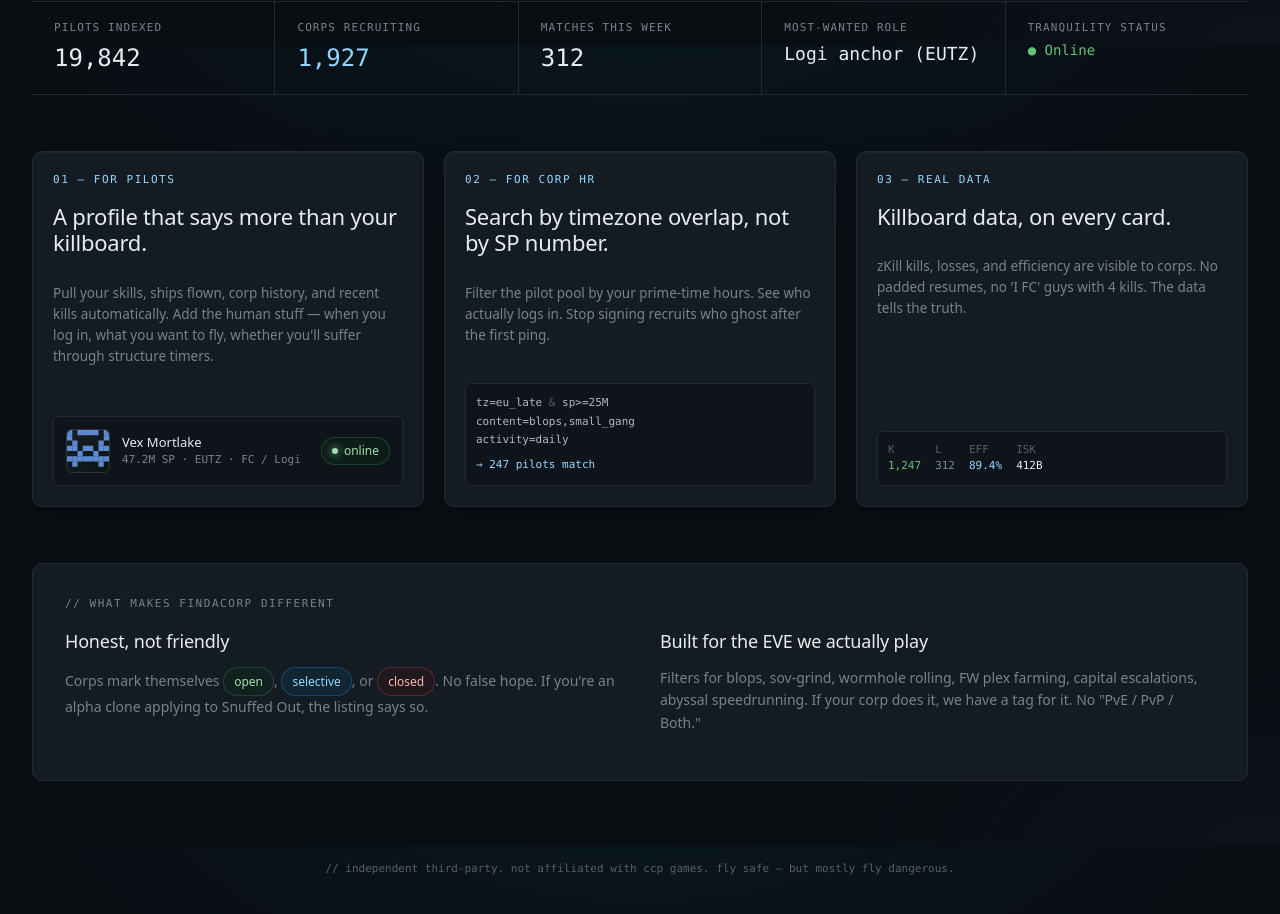
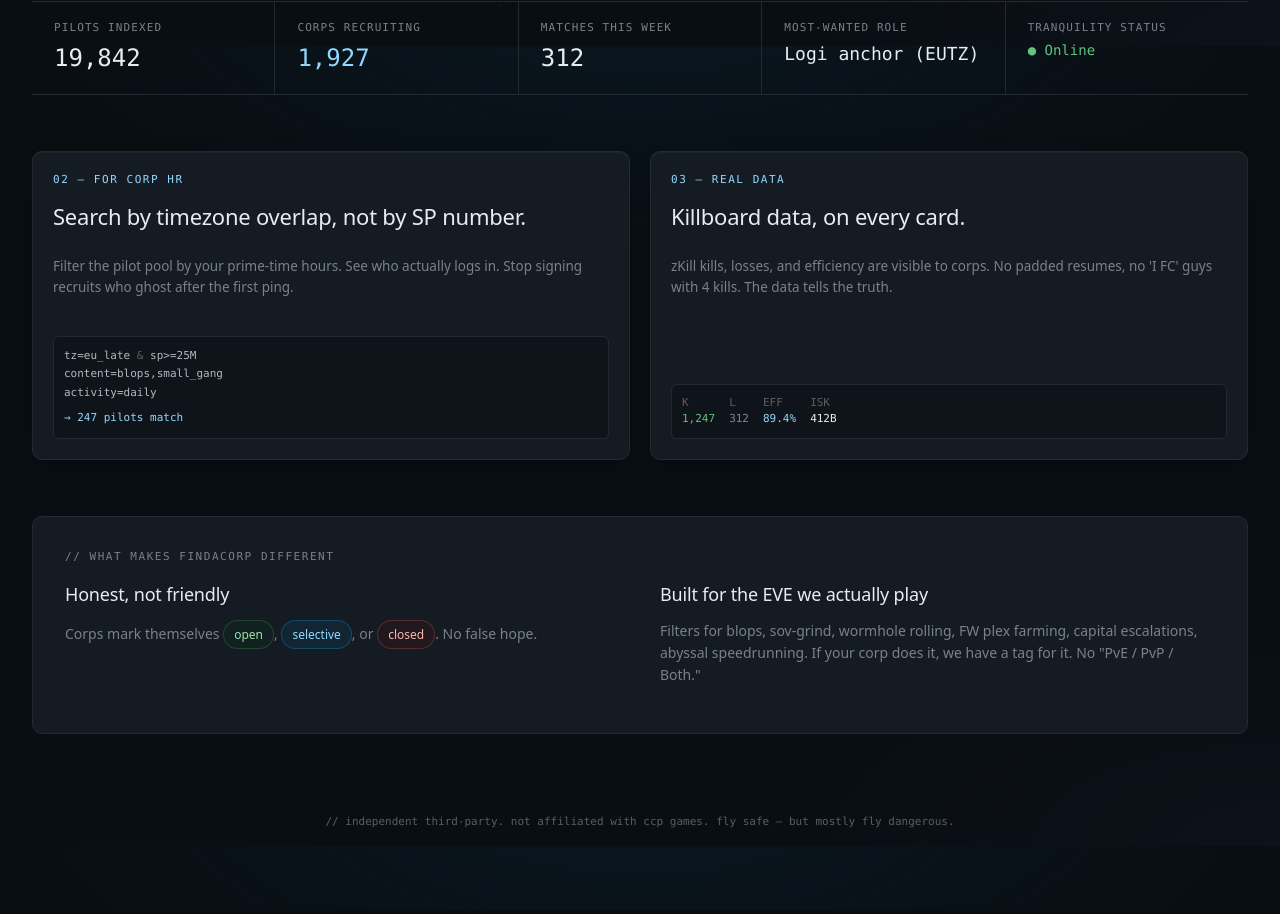
Before and after one commit to blinddreamer/findacorp, a React (Vite) app in the folder frontend/: page / in a window 1280 px wide. Shown: the part 754-1668 px from the top of the page. Built offline with nearby package versions, Linux system fonts and the light colour scheme.

Commit message:
landingpage fixes

```diff
--- a/frontend/index.html
+++ b/frontend/index.html
@@ -4,7 +4,16 @@
     <meta charset="UTF-8" />
     <link rel="icon" type="image/svg+xml" href="/favicon.svg" />
     <meta name="viewport" content="width=device-width, initial-scale=1.0" />
-    <title>frontend</title>
+    <title>FINDACORP</title>
+    <!-- Default Statcounter code for findacorp https://findacorp.org/ -->
+    <script type="text/javascript">
+      var sc_project=13326159;
+      var sc_invisible=1;
+      var sc_security="c3d7b22f";
+    </script>
+    <script type="text/javascript" src="https://www.statcounter.com/counter/counter.js" async></script>
+    <noscript><div class="statcounter"><a title="Web Analytics" href="https://statcounter.com/" target="_blank"><img class="statcounter" src="https://c.statcounter.com/13326159/0/c3d7b22f/1/" alt="Web Analytics" referrerPolicy="no-referrer-when-downgrade"></a></div></noscript>
+    <!-- End of Statcounter Code -->
   </head>
   <body>
     <div id="root"></div>
--- a/frontend/src/App.tsx
+++ b/frontend/src/App.tsx
@@ -78,6 +78,25 @@
   const navigate = useNavigate();
   const location = useLocation();
   const currentPath = location.pathname;
+
+  useEffect(() => {
+    const staticTitles: Record<string, string> = {
+      '/': 'FINDACORP',
+      '/search/corps': 'Find a Corp · FINDACORP',
+      '/search/pilots': 'Find Pilots · FINDACORP',
+      '/inbox': 'Inbox · FINDACORP',
+    };
+    const title = staticTitles[currentPath];
+    if (title) {
+      document.title = title;
+    } else if (currentPath.startsWith('/pilots/')) {
+      document.title = 'Pilot · FINDACORP';
+    } else if (currentPath.startsWith('/corps/')) {
+      document.title = 'Corp · FINDACORP';
+    } else {
+      document.title = 'FINDACORP';
+    }
+  }, [currentPath]);
 
   const links = [
     { path: '/', label: 'Home' },
--- a/frontend/src/screens/CorpListingScreen.tsx
+++ b/frontend/src/screens/CorpListingScreen.tsx
@@ -1,4 +1,4 @@
-import { useState } from 'react';
+import { useState, useEffect } from 'react';
 import { useParams } from 'react-router-dom';
 import { useQuery, useQueryClient } from '@tanstack/react-query';
 import { getCorp, updateCorp, getPilot, syncCorp } from '../api/profileApi';
@@ -50,6 +50,10 @@
     staleTime: 5 * 60 * 1000,
     enabled: !!id,
   });
+
+  useEffect(() => {
+    if (c?.name) document.title = `${c.name} · FINDACORP`;
+  }, [c?.name]);
 
   const { data: myPilot } = useQuery({
     queryKey: ['pilot', auth.characterId],
--- a/frontend/src/screens/LandingScreen.tsx
+++ b/frontend/src/screens/LandingScreen.tsx
@@ -1,5 +1,4 @@
 import { useNavigate } from 'react-router-dom';
-import Avatar from '../components/Avatar';
 import Btn from '../components/Btn';
 import Pill from '../components/Pill';
 import { useAuth } from '../auth/useAuth';
@@ -18,7 +17,7 @@
         <div className="eyebrow accent">// FINDACORP · v1.0 · pilots online</div>
         <h1>Stop ratting alone. Find your fleet.</h1>
         <p className="lede">
-          FINDACORP is a third-party recruitment platform for New Eden. Pilots build a real profile from ESI + zKill data — no more "20m SP DPS LFC" forum posts. Corp HR searches by what actually matters: timezone overlap, content type, doctrine ownership.
+          FINDACORP is a third-party recruitment platform for New Eden. Pilots build a real profile from ESI + zKill data — no more "20m SP DPS LFC" forum posts. Corp HR searches by what actually matters: timezone overlap, content type.
         </p>
         <div className="ctas">
           {!auth.token && (
@@ -44,13 +43,7 @@
         <div className="cell"><div className="k">Tranquility status</div><div className="v" style={{ fontSize: 14, color: 'var(--good)' }}>● Online</div></div>
       </div>
 
-      <div style={{ display: 'grid', gridTemplateColumns: '1fr 1fr 1fr', gap: 20, marginTop: 32 }}>
-        <FeatureCard
-          tag="01 — FOR PILOTS"
-          title="A profile that says more than your killboard."
-          body="Pull your skills, ships flown, corp history, and recent kills automatically. Add the human stuff — when you log in, what you want to fly, whether you'll suffer through structure timers."
-          example={<MiniProfile />}
-        />
+      <div style={{ display: 'grid', gridTemplateColumns: '1fr 1fr', gap: 20, marginTop: 32 }}>
         <FeatureCard
           tag="02 — FOR CORP HR"
           title="Search by timezone overlap, not by SP number."
@@ -71,7 +64,7 @@
           <div>
             <h3 style={{ marginBottom: 10 }}>Honest, not friendly</h3>
             <p className="muted" style={{ fontSize: 14, lineHeight: 1.6 }}>
-              Corps mark themselves <Pill kind="good">open</Pill>, <Pill kind="accent">selective</Pill>, or <Pill kind="danger">closed</Pill>. No false hope. If you're an alpha clone applying to Snuffed Out, the listing says so.
+              Corps mark themselves <Pill kind="good">open</Pill>, <Pill kind="accent">selective</Pill>, or <Pill kind="danger">closed</Pill>. No false hope.
             </p>
           </div>
           <div>
@@ -101,19 +94,6 @@
   );
 }
 
-function MiniProfile() {
-  return (
-    <div style={{ background: 'var(--bg-base)', border: '1px solid var(--border-soft)', borderRadius: 6, padding: 12, display: 'flex', gap: 12, alignItems: 'center' }}>
-      <Avatar seed="vex" size={44} />
-      <div style={{ flex: 1, minWidth: 0 }}>
-        <div style={{ fontSize: 13, fontWeight: 500 }}>Vex Mortlake</div>
-        <div className="mono" style={{ fontSize: 11, color: 'var(--text-mute)' }}>47.2M SP · EUTZ · FC / Logi</div>
-      </div>
-      <Pill kind="good"><span className="dot" />online</Pill>
-    </div>
-  );
-}
-
 function MiniSearch() {
   return (
     <div style={{ background: 'var(--bg-base)', border: '1px solid var(--border-soft)', borderRadius: 6, padding: 10, fontFamily: 'var(--font-mono)', fontSize: 11, color: 'var(--text-mid)', lineHeight: 1.7 }}>
--- a/frontend/src/screens/PilotProfileScreen.tsx
+++ b/frontend/src/screens/PilotProfileScreen.tsx
@@ -48,6 +48,10 @@
     staleTime: 5 * 60 * 1000,
     enabled: !!id,
   });
+
+  useEffect(() => {
+    if (p?.name) document.title = `${p.name} · FINDACORP`;
+  }, [p?.name]);
 
   useEffect(() => {
     if (isError && id === auth.characterId && !stubAttempted.current) {
```
